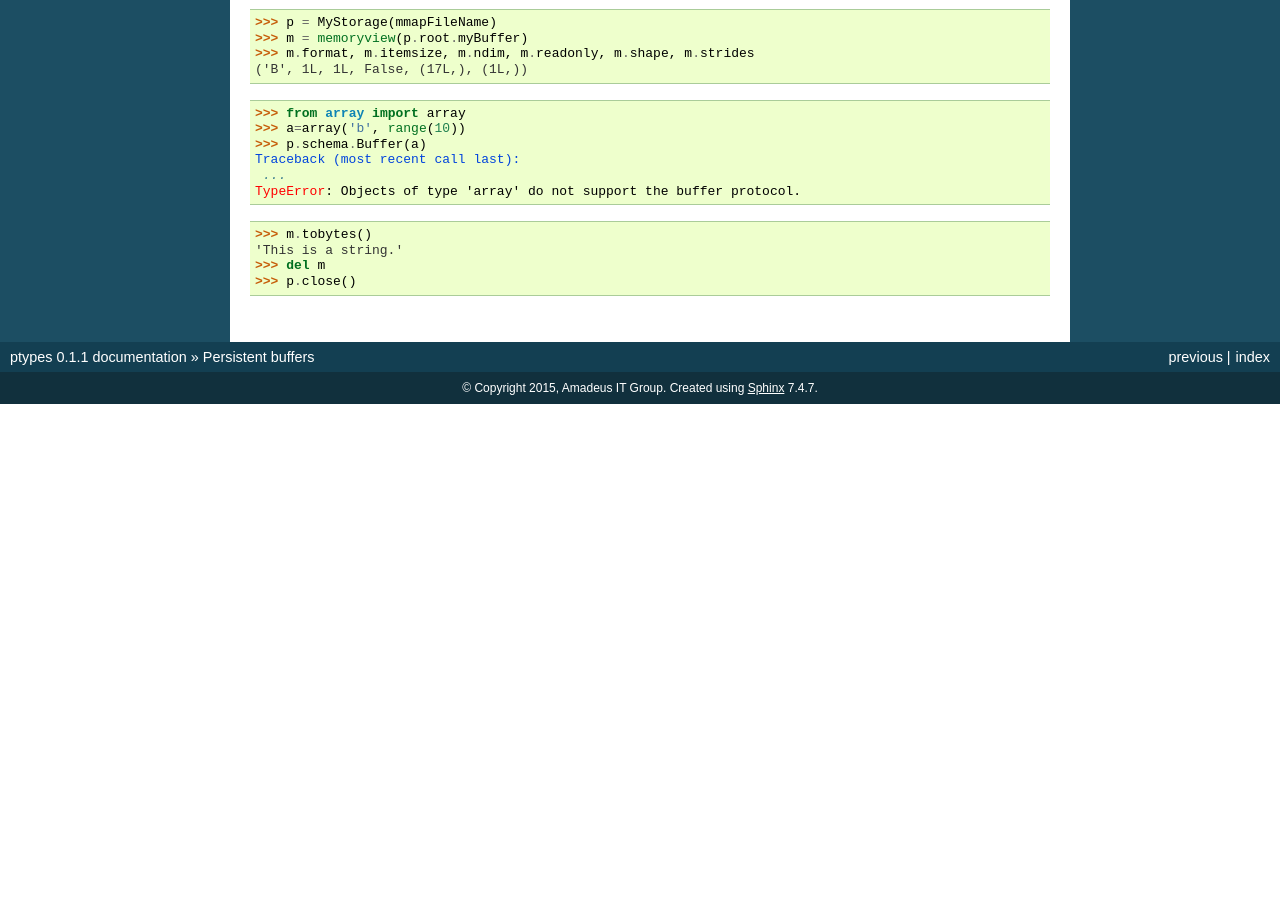
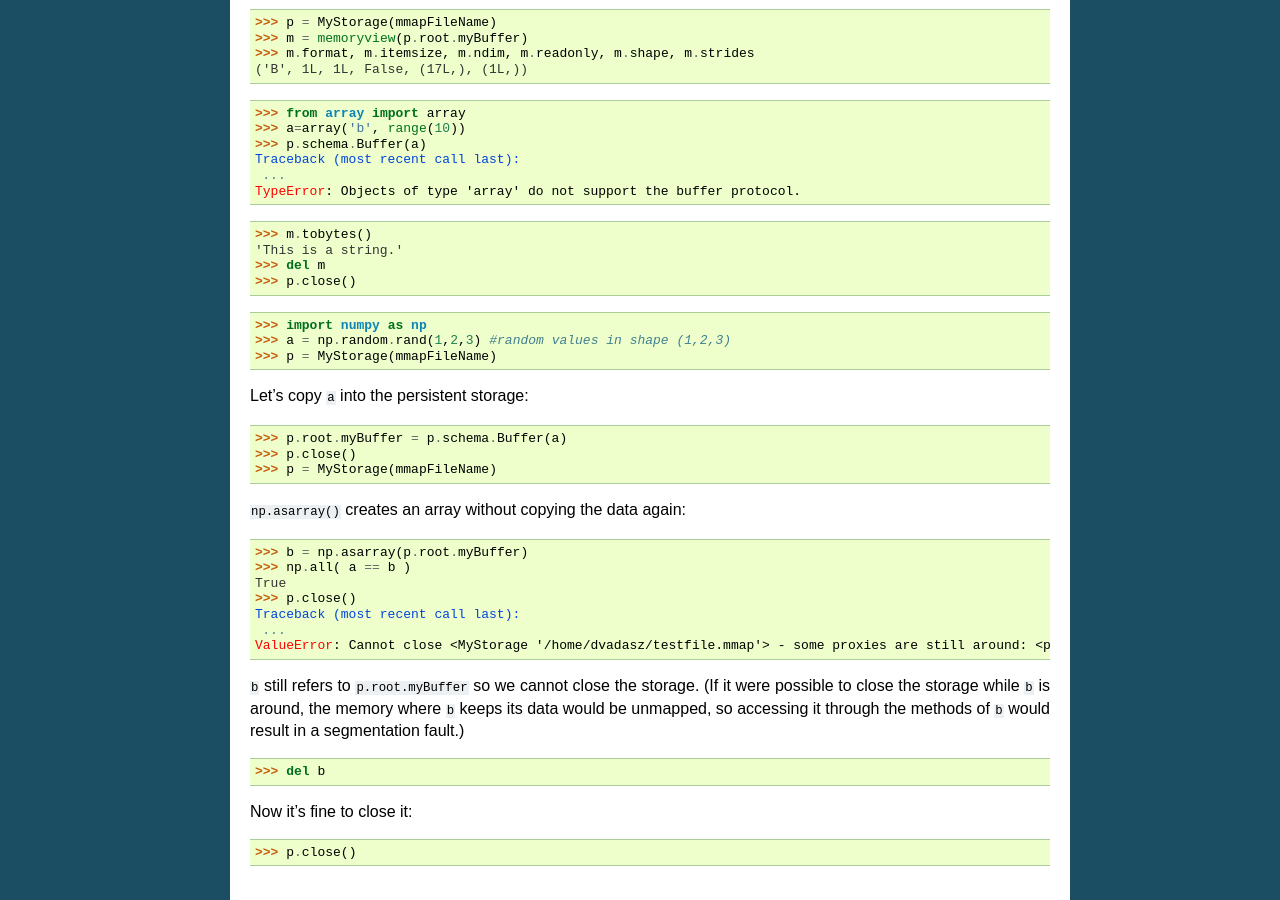
Before and after one commit to AmadeusITGroup/python-ptypes, a Sphinx documentation site: the page built from ptypes/doc/buffer.rst, in a window 1280 px wide and 900 px high, scrolled down 863 px. Built offline with Sphinx 7.4.7, drawn with Linux system fonts in a browser that asks for light colours; formulas are drawn with MathJax 3; before the commit the page ends 1267 px from its top, so only the background shows below that.

Commit message:
Added tests for persisting numpy arrays (and fixed a segfault triggred by the tests)

```diff
--- a/ptypes/doc/buffer.rst
+++ b/ptypes/doc/buffer.rst
@@ -61,3 +61,34 @@ First we import the necessary classes:
       'This is a string.'
       >>> del m
       >>> p.close()
+
+      >>> import numpy as np
+      >>> a = np.random.rand(1,2,3) #random values in shape (1,2,3)
+      >>> p = MyStorage(mmapFileName)
+
+Let's copy ``a`` into the persistent storage:
+
+      >>> p.root.myBuffer = p.schema.Buffer(a)
+      >>> p.close()
+      >>> p = MyStorage(mmapFileName)
+
+``np.asarray()`` creates an array without copying the data again:
+
+      >>> b = np.asarray(p.root.myBuffer)
+      >>> np.all( a == b )
+      True
+      >>> p.close()                                          #doctest: +ELLIPSIS
+      Traceback (most recent call last):
+       ...
+      ValueError: Cannot close <MyStorage '/home/dvadasz/testfile.mmap'> - some proxies are still around: <persistent Buffer object @offset 0x234fL>
+
+``b`` still refers to ``p.root.myBuffer`` so we cannot close the storage.
+(If it were possible to close the storage while ``b`` is around, the memory
+where ``b`` keeps its data would be unmapped, so accessing it through the methods
+of ``b`` would result in a segmentation fault.)
+
+      >>> del b
+
+Now it's fine to close it:
+
+      >>> p.close()
```
Also changed, not shown: 1 other file.
